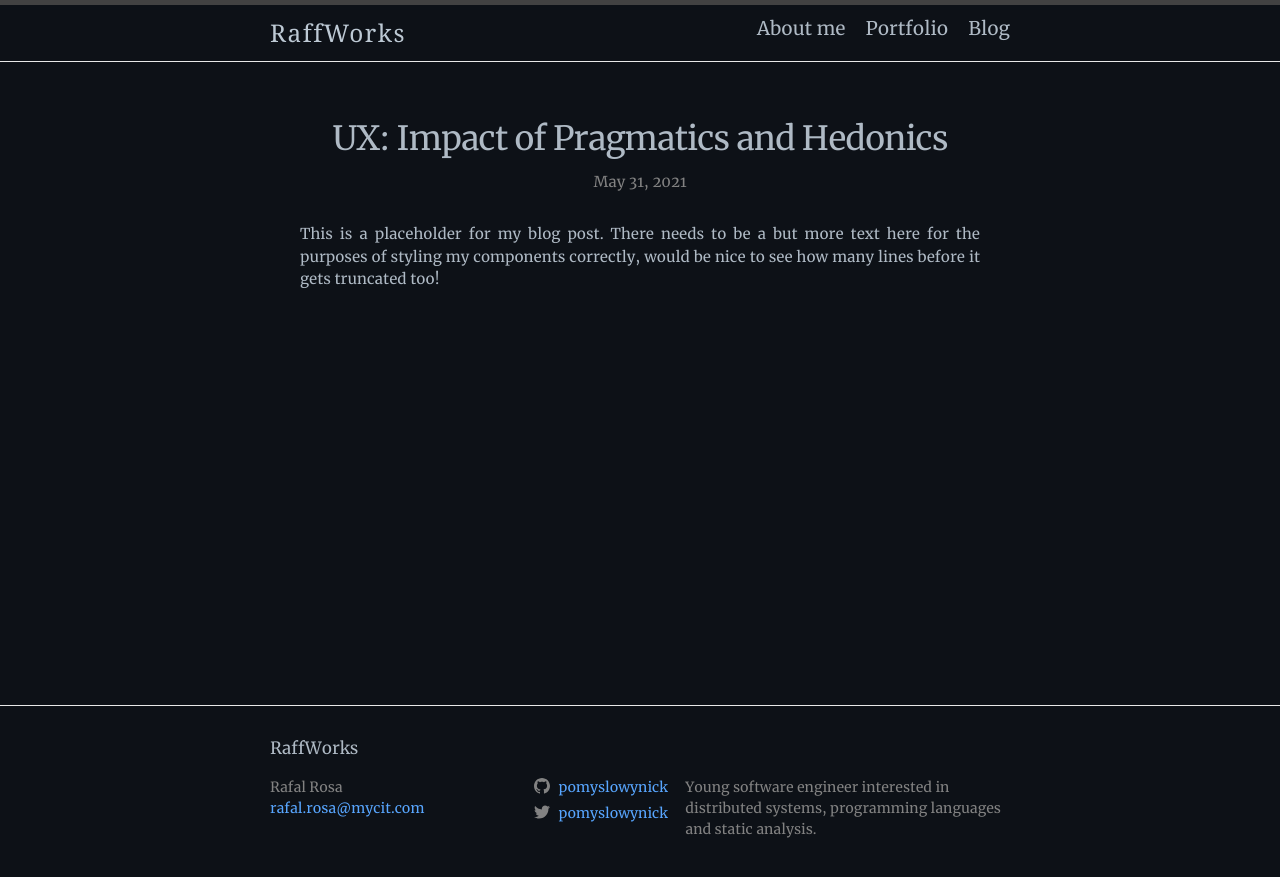
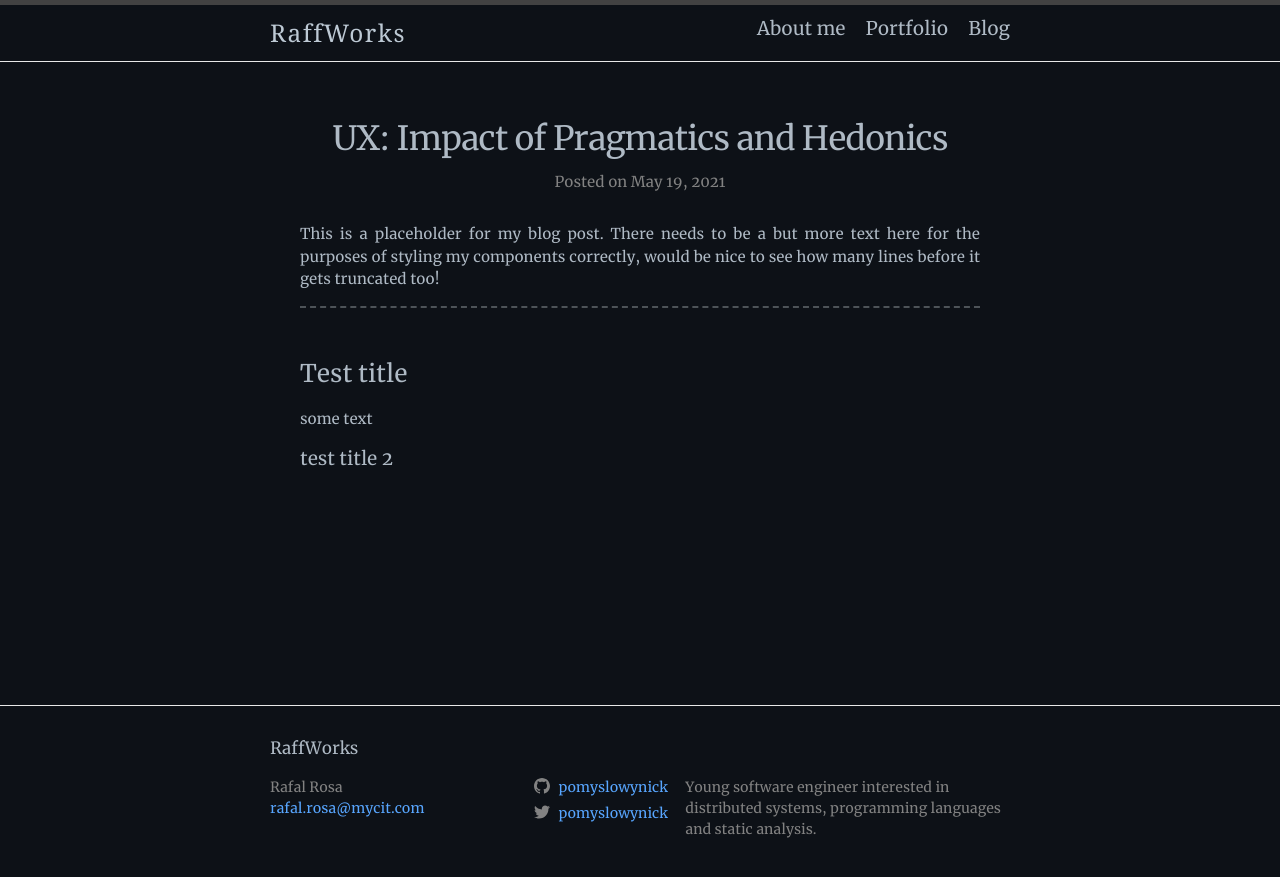
Before and after one commit to pomyslowynick/pomyslowynick.github.io, a Jekyll site: the page built from _posts/2021-05-31-UX-hedonic-pragmatic-attributes.md, in a window 1280 px wide. Shown: the top 877 px of the page. Built offline with Jekyll 4.4.1, drawn with Linux system fonts in a browser that asks for light colours.

Commit message:
Format page layout

```diff
--- a/_layouts/post.html
+++ b/_layouts/post.html
@@ -1,27 +1,40 @@
 ---
 layout: default
 ---
-<article class="post h-entry" itemscope itemtype="http://schema.org/BlogPosting">
 
+<article
+  class="post h-entry"
+  itemscope
+  itemtype="http://schema.org/BlogPosting"
+>
   <header class="post-header">
-    <h1 class="post-title p-name" itemprop="name headline">{{ page.title | escape }}</h1>
+    <h1 class="post-title p-name" itemprop="name headline">
+      {{ page.title | escape }}
+    </h1>
     <p class="post-meta">
-      <time class="dt-published" datetime="{{ page.date | date_to_xmlschema }}" itemprop="datePublished">
-        {%- assign date_format = site.minima.date_format | default: "%b %-d, %Y" -%}
-        {{ page.date | date: date_format }}
+      Posted on
+      <time
+        class="dt-published"
+        datetime="{{ page.date | date_to_xmlschema }}"
+        itemprop="datePublished"
+      >
+        {%- assign date_format = site.minima.date_format | default: "%b %-d, %Y"
+        -%} {{ page.date | date: date_format }}
       </time>
-      {%- if page.author -%}
-        • <span itemprop="author" itemscope itemtype="http://schema.org/Person"><span class="p-author h-card" itemprop="name">{{ page.author }}</span></span>
-      {%- endif -%}</p>
+      {%- if page.author -%} •
+      <span itemprop="author" itemscope itemtype="http://schema.org/Person"
+        ><span class="p-author h-card" itemprop="name"
+          >{{ page.author }}</span
+        ></span
+      >
+      {%- endif -%}
+    </p>
   </header>
 
-  <div class="post-content e-content" itemprop="articleBody">
-    {{ content }}
-  </div>
+  <div class="post-content e-content" itemprop="articleBody">{{ content }}</div>
 
-  {%- if site.disqus.shortname -%}
-    {%- include disqus_comments.html -%}
-  {%- endif -%}
+  {%- if site.disqus.shortname -%} {%- include disqus_comments.html -%} {%-
+  endif -%}
 
   <a class="u-url" href="{{ page.url | relative_url }}" hidden></a>
 </article>
--- a/_posts/2021-05-31-UX-hedonic-pragmatic-attributes.md
+++ b/_posts/2021-05-31-UX-hedonic-pragmatic-attributes.md
@@ -1,7 +1,11 @@
 ---
 layout: post
 title:  "UX: Impact of Pragmatics and Hedonics"
-date:   2021-05-31 15:20:45 +0100
+date:   2021-05-19 15:20:45 +0100
 categories: ux papers
 ---
 This is a placeholder for my blog post. There needs to be a but more text here for the purposes of styling my components correctly, would be nice to see how many lines before it gets truncated too!
+
+### Test title
+some text
+#### test title 2
```
